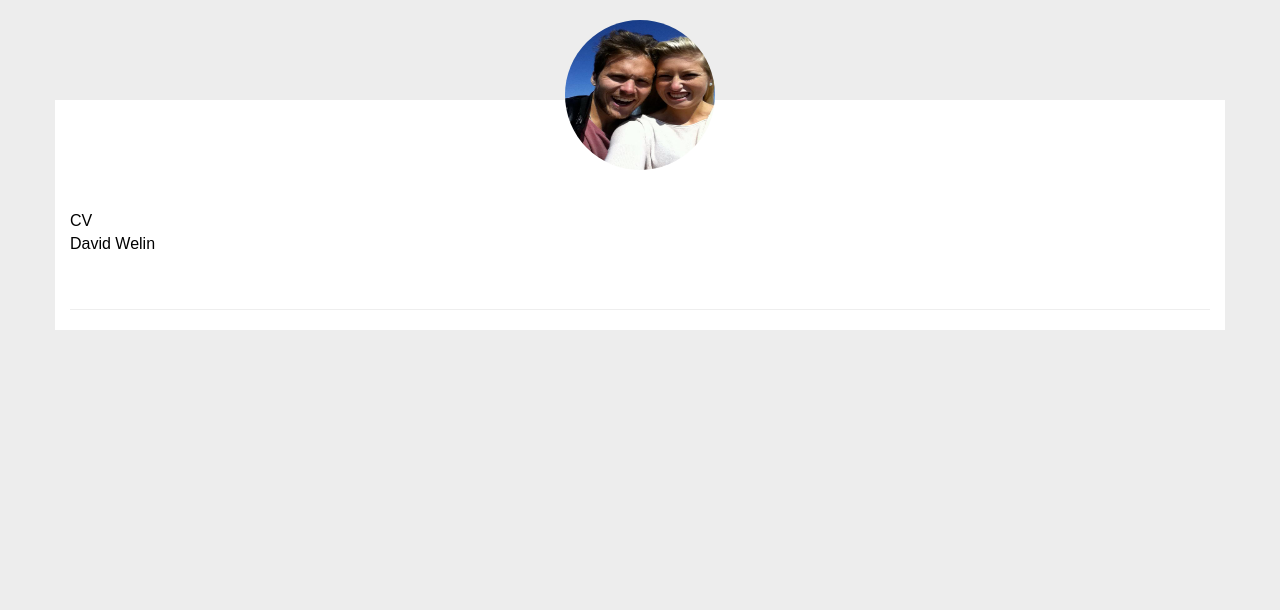
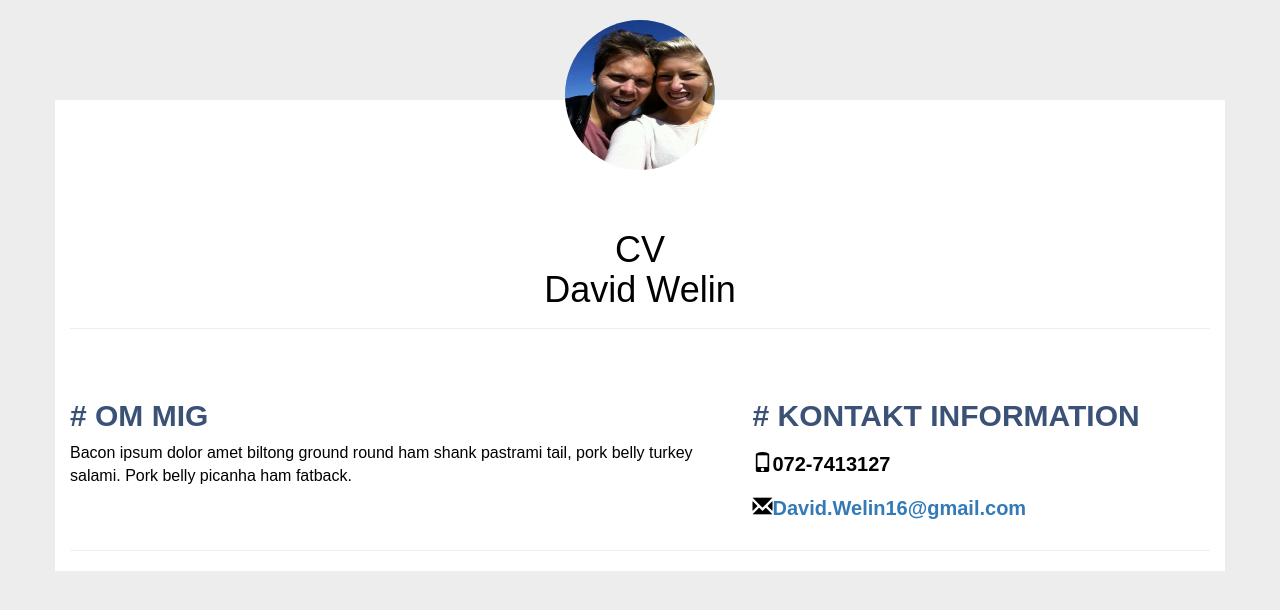
Before and after one commit to Wellaflex15/BootstrapCV, a plain HTML site: page Index.html in a window 1280 px wide. Drawn offline with nearby package versions, Linux system fonts and the light colour scheme.

Commit message:
del av övning 2

```diff
--- a/Index.html
+++ b/Index.html
@@ -23,8 +23,25 @@
     <div class="container container-main">
         <section>
             <img src="image/David.jpg" class="image-profile" width="100px" height="100px">
-            <header class="page-header">CV<br>David Welin</header>
+            <header class="page-header">
+              <h1>CV<br>David Welin</h1>
+            </header>
         </section>
+        <div class="row">
+          <section class="col-md-7">
+            <h2><strong># Om mig</strong></h2>
+              <p>Bacon ipsum dolor amet biltong ground round ham shank pastrami tail, pork belly turkey salami. Pork belly picanha ham fatback.</p>
+          </section> <!-- div col md 7 -->
+          <aside class="col-md-5 box">
+            <h2><strong># Kontakt information</strong></h2>
+              <ul class="contact-list">
+                <li><span class="glyphicon glyphicon-phone" aria-hidden="true"></span>072-7413127</li>
+                <li><span class="glyphicon glyphicon-envelope" aria-hidden="true"></span><a href="mailto:david.welin16@gmail.com">David.Welin16@gmail.com</a></li>
+              </ul>
+          </aside> <!-- div col md 5 -->
+        </div> <!-- row 1 end -->
+
+        <hr width="100%" style="color:black">
     </div> <!-- Container -->
     <!-- jQuery (necessary for Bootstrap's JavaScript plugins) -->
   <script src="https://ajax.googleapis.com/ajax/libs/jquery/1.12.4/jquery.min.js"></script>
```
